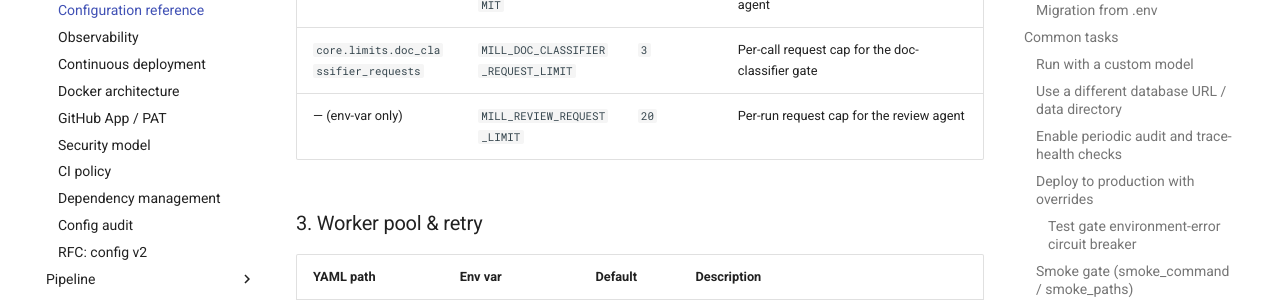
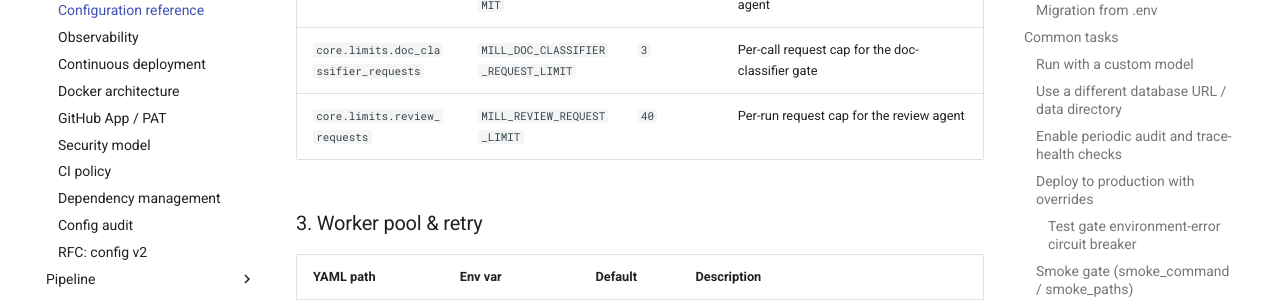
Before and after one commit to damien-robotsix/robotsix-mill, an MkDocs documentation site: the page built from docs/configuration.md, in a window 1280 px wide and 900 px high, scrolled down 10610 px. Shown: the part 152-452 px from the top of the window. Built offline with MkDocs 1.6.1 and Material for MkDocs 9.7.7, drawn with Linux system fonts in a browser that asks for light colours.

Commit message:
mill: config drift: review_request_limit doc default mismatch (docs=20, actual=40) (20260612T195247Z-config-drift-review-request-limit-doc-de-703e)

```diff
--- a/docs/configuration.md
+++ b/docs/configuration.md
@@ -412,7 +412,7 @@ robotsix-llmio Claude Agent SDK transport.
 | `core.limits.maintenance_requests` | `MILL_MAINTENANCE_REQUEST_LIMIT` | `60` | Per-call request cap for the maintenance agent |
 | — (env-var only) | `MILL_DOC_REQUEST_LIMIT` | `4` | Per-run request cap for the document agent |
 | `core.limits.doc_classifier_requests` | `MILL_DOC_CLASSIFIER_REQUEST_LIMIT` | `3` | Per-call request cap for the doc-classifier gate |
-| — (env-var only) | `MILL_REVIEW_REQUEST_LIMIT` | `20` | Per-run request cap for the review agent |
+| `core.limits.review_requests` | `MILL_REVIEW_REQUEST_LIMIT` | `40` | Per-run request cap for the review agent |
 
 ### 3. Worker pool & retry
 
```
